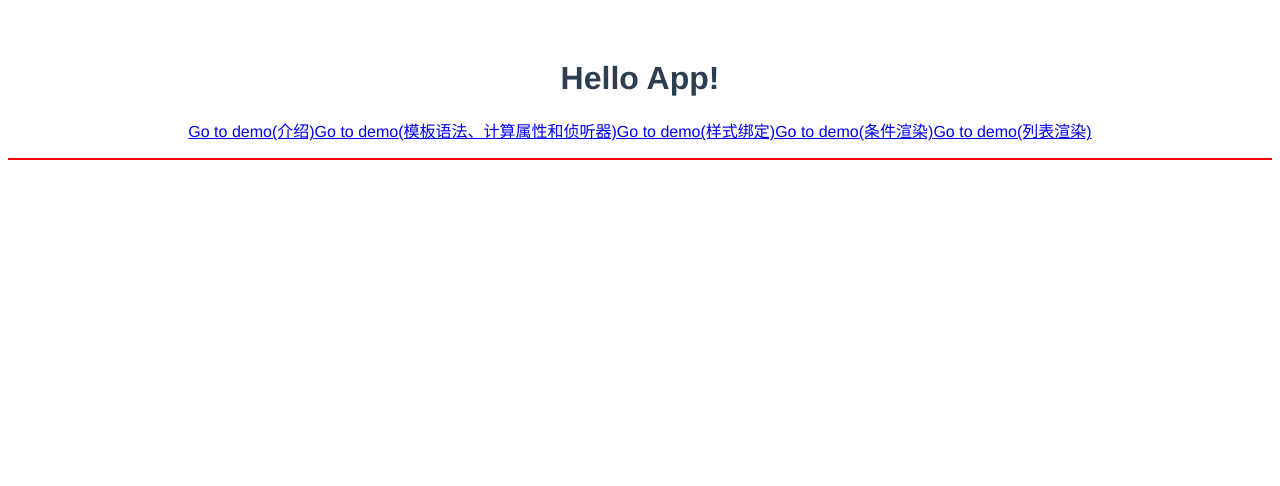
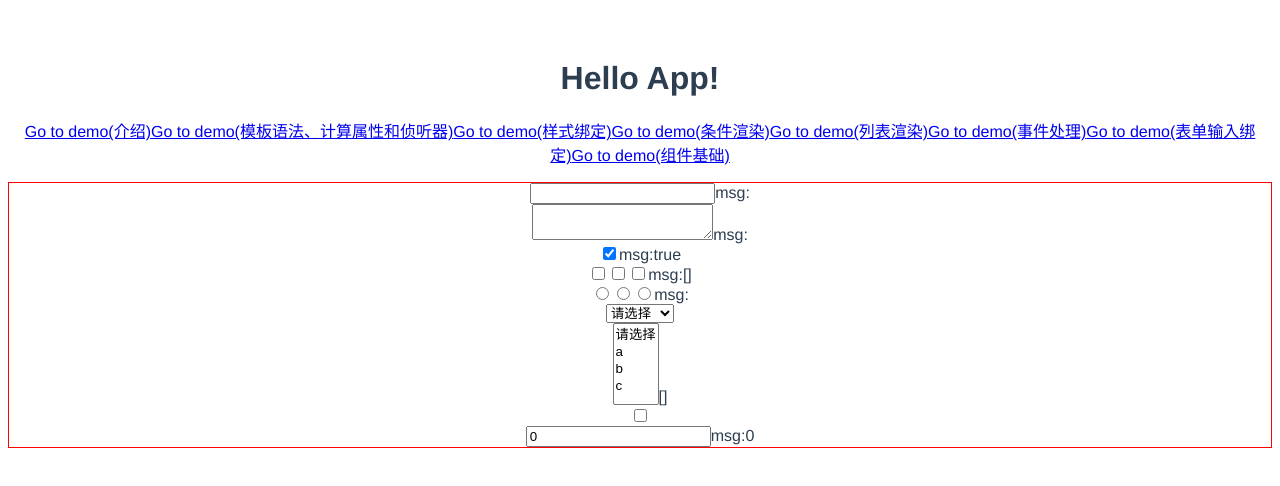
Before and after one commit to Snail727/SnailFis, a Vue app in the folder snailFis/SnailFisWeb/: page /#/Demo6 in a window 1280 px wide. Shown: the top 486 px of the page. Built offline with nearby package versions, Linux system fonts and the light colour scheme.

Commit message:
完成基础知识操作

```diff
--- a/snailFis/SnailFisWeb/src/App.vue
+++ b/snailFis/SnailFisWeb/src/App.vue
@@ -7,6 +7,9 @@
     <router-link to="/Demo2">Go to demo(样式绑定)</router-link>
     <router-link to="/Demo3">Go to demo(条件渲染)</router-link>
     <router-link to="/Demo4">Go to demo(列表渲染)</router-link>
+    <router-link to="/Demo5">Go to demo(事件处理)</router-link>
+    <router-link to="/Demo6">Go to demo(表单输入绑定)</router-link>
+    <router-link to="/Demo7">Go to demo(组件基础)</router-link>
   </p>
   <div style="border: 1px solid red;">
   <router-view></router-view>
--- a/snailFis/SnailFisWeb/src/baseData/Demo4.vue
+++ b/snailFis/SnailFisWeb/src/baseData/Demo4.vue
@@ -3,8 +3,10 @@
       <ol><li v-for="(model,index) in liList" :key="model.name">{{index}}---{{model.name}}</li></ol>
       <button @click="pushData">添加数据</button>
       <ol><li v-for="(model,name,index) of userObj" :key="model.name">{{index}}---{{name}}---{{model}}</li></ol>
-      <ol><li v-for="n in 10" :key="n">{{n}}</li></ol>
-      <todo-item v-for="n of 9" :key="n"></todo-item>
+      <ol><li v-for="n in 4" :key="n">{{n}}</li></ol>
+      <todo-item v-for="n of 3" :key="n"></todo-item>
+      <div is="todo-item" v-for="n of 3" :key="n"></div>
+      <template v-for="n of 2"><p :key="n">{{n}}</p></template>
   </div>
 </template>
 
--- /dev/null
+++ b/snailFis/SnailFisWeb/src/baseData/Demo5.vue
@@ -0,0 +1,39 @@
+<template>
+  <div>
+      <div><label>{{firstNum}}</label><button @click="firstNum++">Add</button></div>
+      <div><label>{{firstNum}}</label><button @click="firstFun">Add</button></div>
+      <div><label>{{firstNum}}</label><button @click.once="alertNum(firstNum)">alert</button></div>
+      <div><button @click="warn($event)">alert</button></div>
+      <div><input @keyup.enter="change" v-model="firstNum"></div>
+      <div><input @keyup.alt.67="change" v-model="firstNum"></div>
+      <div><input @click.ctrl="change" v-model="firstNum"></div>
+      <div><input @click.exact="change" v-model="firstNum"></div>
+      <div><input @click.right="change" v-model="firstNum"></div>
+  </div>
+</template>
+
+<script>
+export default {
+  data(){
+    return{
+        firstNum:0,
+    }
+  },
+  methods:{
+      firstFun(){
+        this.firstNum++;
+      },
+      alertNum(num){
+          alert(num);
+      },
+      warn(event){
+        if (event) {
+            event.preventDefault()
+        }
+      },
+      change(){
+          this.firstNum=0;
+      }
+  }
+}
+</script>
--- /dev/null
+++ b/snailFis/SnailFisWeb/src/baseData/Demo6.Vue
@@ -0,0 +1,58 @@
+<template>
+  <div>
+      <div><input v-model.trim="str1"><span>msg:{{str1}}</span></div>
+      <div><textarea v-model="str2"></textarea><span>msg:{{str2}}</span></div>
+      <div><input type="checkbox" v-model="bool1"><span>msg:{{bool1}}</span></div>
+      <div>
+        <input type="checkbox" id="a" value="alert" v-model="arr1">
+        <input type="checkbox" id="b" value="bind" v-model="arr1">
+        <input type="checkbox" id="c" value="console" v-model="arr1">
+        <span>msg:{{arr1}}</span>
+      </div>
+      <div>
+        <input type="radio" id="a" value="alert" v-model="str3">
+        <input type="radio" id="b" value="bind" v-model="str3">
+        <input type="radio" id="c" value="console" v-model="str3">
+        <span>msg:{{str3}}</span>
+      </div>
+      <div>
+          <select v-model="str4">
+              <option value="">请选择</option>
+              <option>alert</option>
+              <option>bind</option>
+              <option>console</option>
+          </select>
+          <span>{{str4}}</span>
+      </div>
+      <div>
+          <select v-model="arr2" multiple>
+              <option value="">请选择</option>
+              <option v-for="item in arr3" :key="item.value" :value="item.value">{{item.text}}</option>
+          </select>
+          <span>{{arr2}}</span>
+      </div>
+      <div><input type="checkbox" true-value="yes" false-value="no" v-model="str5"><span>{{str5}}</span></div>
+      <div><input v-model.number="num1"><span>msg:{{num1}}</span></div>
+  </div>
+</template>
+
+<script>
+export default {
+  data(){
+    return{
+        str1:"",
+        str2:"",
+        bool1:true,
+        arr1:[],
+        str3:"",
+        str4:"",
+        arr2:[],
+        arr3:[{value:"1",text:"a"},{value:"2",text:"b"},{value:"3",text:"c"}],
+        str5:"",
+        num1:0,
+    }
+  },
+  methods:{
+  }
+}
+</script>
--- /dev/null
+++ b/snailFis/SnailFisWeb/src/baseData/Demo7.vue
@@ -0,0 +1,44 @@
+<template>
+  <div>
+      <div :style="{fontSize:num1+'px'}"><todo-item v-for="item in textArrs" :key="item.title" :todo="item" @changeNum="changeNumss" :sizeNum="num1"></todo-item></div>
+  </div>
+</template>
+
+<script>
+import Vue from "vue";
+Vue.component('todo-item',
+    {
+        props:['todo','sizeNum'],
+        data(){
+            return{
+                num1:0,
+            }
+        },
+        template:`
+            <div>
+                <h1>{{todo.title}}</h1>
+                <p>{{todo.content}}</P>
+                <p>点赞数：{{num1}}</P>
+                <button @click="num1++">赞</button>
+                <p>文字大小：{{sizeNum}}</P>
+                <button @click="$emit('changeNum',2)">变大</button>
+            </div>
+        `,
+
+    }
+)
+export default {
+  data(){
+    return{
+        textArrs:[{title:"世界和平",content:"希望世界和平，永无战乱"}
+        ,{title:"环保",content:"不要让地球的最后一滴水是人类悔恨的泪水"}],
+        num1:16,
+    }
+  },
+  methods:{
+      changeNumss(size){
+        this.num1+=size;
+      },
+  }
+}
+</script>
--- a/snailFis/SnailFisWeb/src/router/index.js
+++ b/snailFis/SnailFisWeb/src/router/index.js
@@ -6,6 +6,9 @@ import Demo1 from '@/baseData/Demo1'
 import Demo2 from '@/baseData/Demo2'
 import Demo3 from '@/baseData/Demo3'
 import Demo4 from '@/baseData/Demo4'
+import Demo5 from '@/baseData/Demo5'
+import Demo6 from '@/baseData/Demo6'
+import Demo7 from '@/baseData/Demo7'
 
 Vue.use(Router)
 
@@ -41,5 +44,20 @@ export default new Router({
       name: 'Demo4',
       component: Demo4
     },
+    {
+      path: '/Demo5',
+      name: 'Demo5',
+      component: Demo5
+    },
+    {
+      path: '/Demo6',
+      name: 'Demo6',
+      component: Demo6
+    },
+    {
+      path: '/Demo7',
+      name: 'Demo7',
+      component: Demo7
+    },
   ]
 })
```
